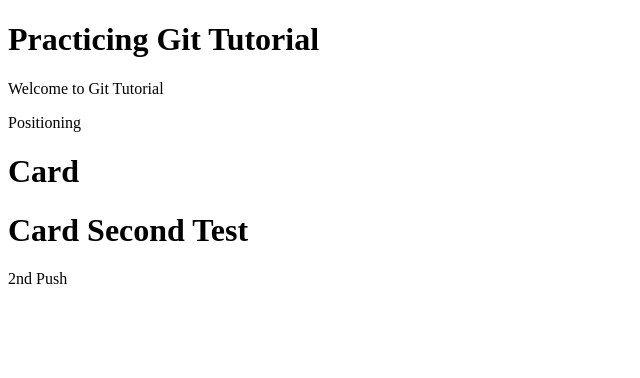
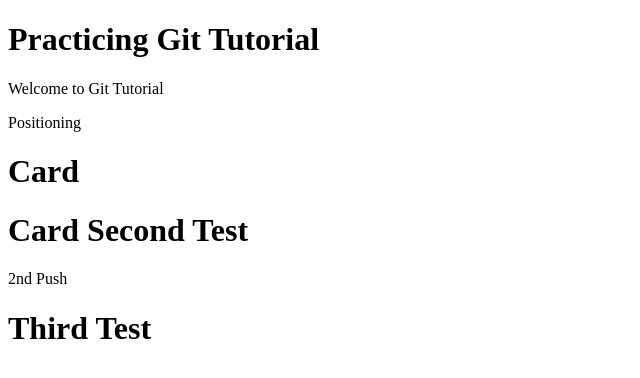
Before and after one commit to kiranlamalopchan/githubtutorial, a plain HTML site: page index.html in a window 1280 px wide. Shown: the whole page, without its empty margins (0-640 px from the left). Drawn offline with Linux system fonts and the light colour scheme.

Commit message:
Third index.html 3rd Test

```diff
--- a/index.html
+++ b/index.html
@@ -18,6 +18,9 @@
             <h1>Card Second Test</h1>
             <p>2nd Push</p>
         </div>
+        <div>
+            <h1>Third Test</h1>
+        </div>
     </div>
 </body>
 </html>
```
